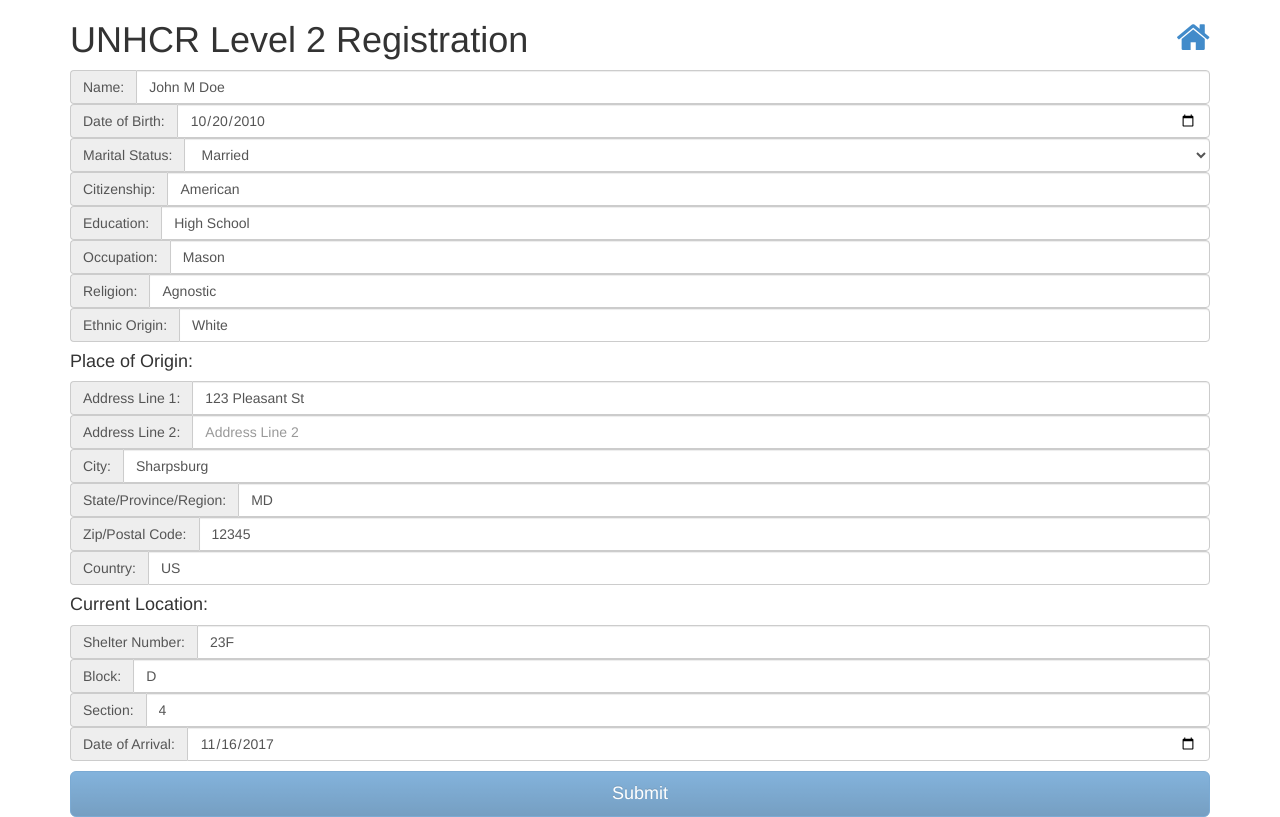
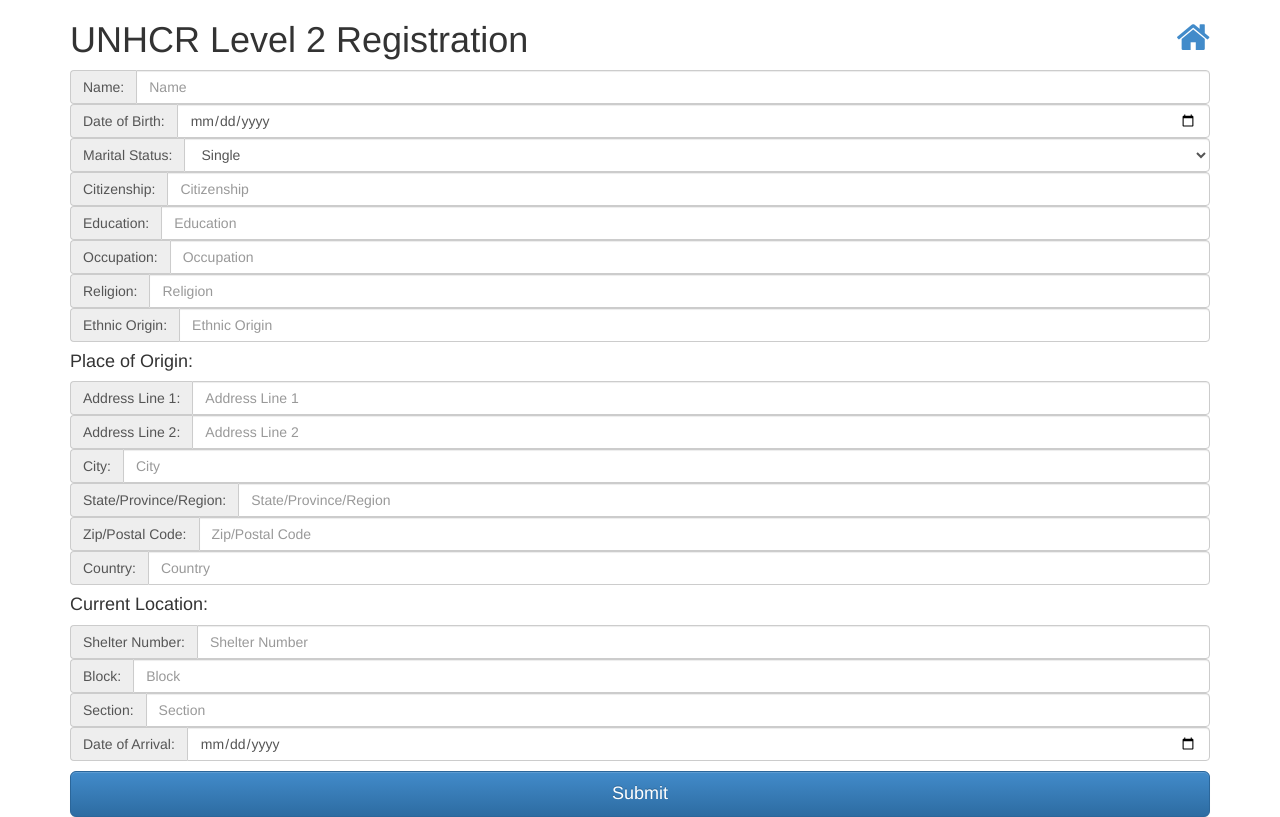
Before and after one commit to donoghuc/group_4_CS361, a Flask app: page /reg2 in a window 1280 px wide. Run offline with Flask 2, Linux system fonts and the light colour scheme; some libraries are stand-ins or nearby versions.

Commit message:
more registration progess

```diff
--- a/group_4_boilerplate/app.py
+++ b/group_4_boilerplate/app.py
@@ -2,7 +2,7 @@
 # Imports
 #----------------------------------------------------------------------------#
 
-from flask import Flask, render_template, request
+from flask import Flask, render_template, request, render_template_string, json
 from flask_sqlalchemy import SQLAlchemy
 import logging
 from logging import Formatter, FileHandler
@@ -80,19 +80,48 @@
     # If get request has /reg2?file_number=<file_number>
     if 'file_number' in request.args:
         file_number = request.args['file_number']
+        new_entity = 0
+
         # TODO get person from sql database
-    else:
         person = Person('John M Doe', '2010-10-20', 'married', 'American',
                         'High School', 'Mason', 'Agnostic', 'White',
                         '2017-11-16')
         person.setPlaceOfOrigin('123 Pleasant St', '', 'Sharpsburg',
                                 'MD', '12345', 'US')
         person.setCampLocation('23F', 'D', '4')
+    else:
+        person = Person()
+        new_entity = 1
 
     form = Reg2Form(request.form)
     form.marital_status.default = person.marital_status.lower()
     form.process()
-    return render_template('forms/registration2.html', person=person, form=form)
+    return render_template('forms/registration2.html', person=person,
+                           form=form, new_entity=new_entity)
+
+
+@app.route('/reg2db', methods=['GET', 'POST'])
+def reg2db():
+
+    person = Person(**request.form)
+    person.setPlaceOfOrigin(**request.form)
+    person.setCampLocation(**request.form)
+    new_entity = int(request.form['new_entity'])
+
+    # Check person entity data in console
+    # app.logger.info(person.__dict__)
+    # app.logger.info(person.place_of_origin.__dict__)
+    # app.logger.info(person.camp_location.__dict__)
+    # app.logger.info('New Entity: ' + str(new_entity))
+
+    # TODO insert/update database with info
+    # insert if new_entity == 1, otherwise update
+
+    # Check post request data
+    # This is temporary for checking data
+    # Eventually maybe reroute to another page
+    return json.jsonify(request.form)
+
 
 # Error handlers.
 
--- a/group_4_boilerplate/refugee.py
+++ b/group_4_boilerplate/refugee.py
@@ -2,7 +2,7 @@
 
 class Address:
     def __init__(self, address1='', address2='', city='', region='',
-                 postal_code='', country=''):
+                 postal_code='', country='', **_):
         self.address1 = address1
         self.address2 = address2
         self.city = city
@@ -12,7 +12,7 @@
 
 
 class CampLocation:
-    def __init__(self, shelter_number='', block='', section=''):
+    def __init__(self, shelter_number='', block='', section='', **_):
         self.shelter_number = shelter_number
         self.block = block
         self.section = section
@@ -22,7 +22,7 @@
     def __init__(self, name='', date_of_birth='', marital_status='',
                  citizenship='', education='', occupation='', religion='',
                  ethnic_origin='', date_of_arrival='', place_of_origin=None,
-                 camp_location=None):
+                 camp_location=None, **_):
         self.name = name
         self.date_of_birth = date_of_birth
         self.marital_status = marital_status
--- a/group_4_boilerplate/templates/forms/registration2.html
+++ b/group_4_boilerplate/templates/forms/registration2.html
@@ -1,30 +1,31 @@
 {% extends 'layouts/form.html' %}
 
-{% macro create_form_line(form_item, value) -%}
+{% macro create_form_line(form_item, value, required=true) -%}
   <div class="input-group">
     <span class="input-group-addon">{{ form_item.label.text}}:</span>
     {{ form_item(class_ = 'form-control', placeholder = form_item.label.text,
-       required = true, value=value) }}
+       required=required, value=value) }}
   </div>
 {%- endmacro %}
 
 {% block title %}UNHCR Level 2 Registration{% endblock %}
 {% block content %}
-  <form method="post" class="form form-reset">
+  <form method="post" class="form form-reset" action="/reg2db">
     <h1 class="form-heading">UNHCR Level 2 Registration<a href="{{ url_for('home') }}" title="Back to homepage"><i class="fa fa-home pull-right"></i></a></h1>
 
     <div style="padding-bottom:10px;">
+      <input type="hidden" name="new_entity" value="{{ new_entity }}">
       {{ create_form_line(form.name, person.name) }}
       {{ create_form_line(form.date_of_birth, person.date_of_birth) }}
       {{ create_form_line(form.marital_status, person.marital_status) }}
       {{ create_form_line(form.citizenship, person.citizenship) }}
-      {{ create_form_line(form.education, person.education) }}
-      {{ create_form_line(form.occupation, person.occupation) }}
-      {{ create_form_line(form.religion, person.religion) }}
-      {{ create_form_line(form.ethnic_origin, person.ethnic_origin) }}
+      {{ create_form_line(form.education, person.education, false) }}
+      {{ create_form_line(form.occupation, person.occupation, false) }}
+      {{ create_form_line(form.religion, person.religion, false) }}
+      {{ create_form_line(form.ethnic_origin, person.ethnic_origin, false) }}
       <h4>Place of Origin:</h4>
       {{ create_form_line(form.address1, person.place_of_origin.address1) }}
-      {{ create_form_line(form.address2, person.place_of_origin.address2) }}
+      {{ create_form_line(form.address2, person.place_of_origin.address2, false) }}
       {{ create_form_line(form.city, person.place_of_origin.city) }}
       {{ create_form_line(form.region, person.place_of_origin.region) }}
       {{ create_form_line(form.postal_code, person.place_of_origin.postal_code) }}
@@ -36,6 +37,6 @@
       {{ create_form_line(form.date_of_arrival, person.date_of_arrival) }}
     </div>
 
-    <input type="submit" value="Submit" class="btn btn-lg btn-primary btn-block" disabled>
+    <input type="submit" value="Submit" class="btn btn-lg btn-primary btn-block">
   </form>
 {% endblock %}
```
